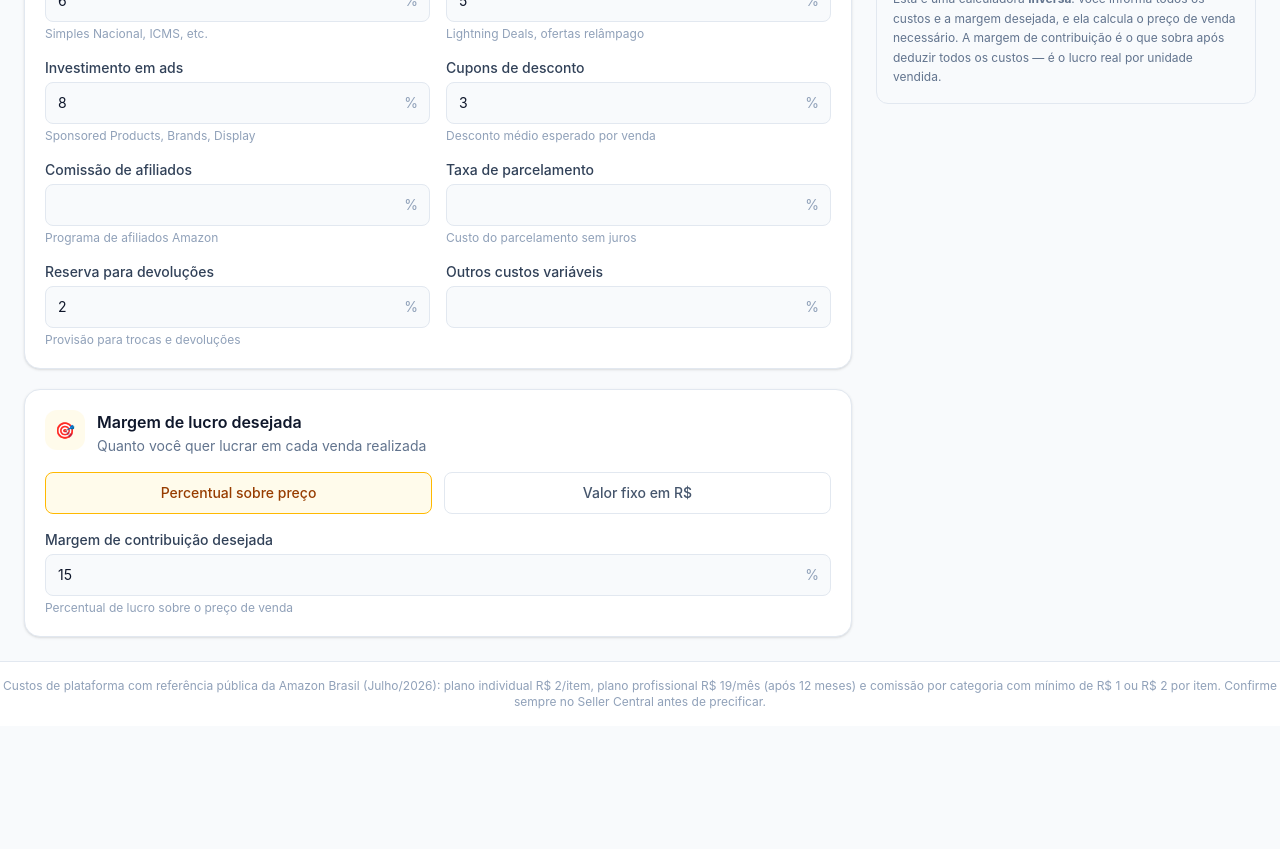
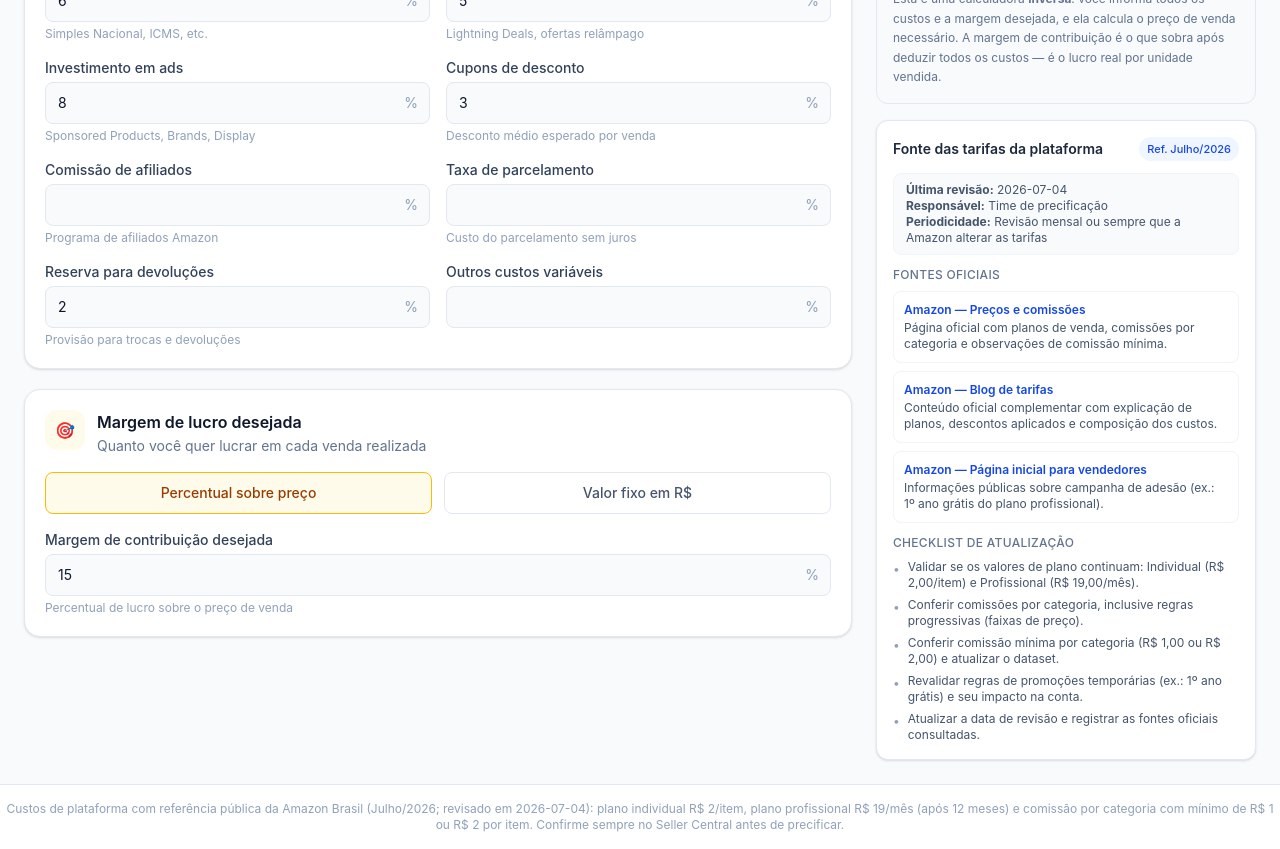
Before and after one commit to leandro608/markplace, a React (Vite) app: page / in a window 1280 px wide. Shown: the part 1160-2009 px from the top of the page. Before the commit the page ends 1886 px from the top, so only its background shows below. Built offline with nearby package versions, Linux system fonts and the light colour scheme.

Commit message:
feat: adicionar card de fontes oficiais e checklist de atualização
Co-authored-by: leandro608 <leandro608@users.noreply.github.com>

```diff
--- a/src/App.tsx
+++ b/src/App.tsx
@@ -1,7 +1,6 @@
 import { useMemo, useState } from 'react'
 import {
   AMAZON_CATEGORIES,
-  AMAZON_COSTS_LAST_UPDATE,
   getCategoryCommissionDescription,
 } from './data/amazonCategories'
 import {
@@ -13,6 +12,8 @@ import { calculatePricing, DEFAULT_INPUTS } from './lib/pricingEngine'
 import type { LogisticsType, MarginType, PricingInputs, SellerPlan } from './types'
 import { CurrencyInput } from './components/CurrencyInput'
 import { PercentInput } from './components/PercentInput'
+import { PLATFORM_COSTS_REFERENCE } from './data/platformReferences'
+import { ReferenceSourcesCard } from './components/ReferenceSourcesCard'
 import { ResultsPanel } from './components/ResultsPanel'
 import { SectionCard } from './components/SectionCard'
 import { SelectField } from './components/SelectField'
@@ -359,14 +360,17 @@ export default function App() {
           </SectionCard>
         </div>
 
-        <aside>
+        <aside className="space-y-4">
           <ResultsPanel result={result} />
+          <ReferenceSourcesCard />
         </aside>
       </main>
 
       <footer className="border-t border-slate-200 bg-white py-4 text-center text-xs text-slate-400">
-        Custos de plataforma com referência pública da Amazon Brasil ({AMAZON_COSTS_LAST_UPDATE}):
-        plano individual R$ 2/item, plano profissional R$ {PROFESSIONAL_PLAN_MONTHLY_FEE_2026}/mês
+        Custos de plataforma com referência pública da Amazon Brasil (
+        {PLATFORM_COSTS_REFERENCE.versionLabel}; revisado em{' '}
+        {PLATFORM_COSTS_REFERENCE.lastReviewedAt}): plano individual R$ 2/item, plano profissional
+        R$ {PROFESSIONAL_PLAN_MONTHLY_FEE_2026}/mês
         (após 12 meses) e comissão por categoria com mínimo de R$ 1 ou R$ 2 por item. Confirme
         sempre no Seller Central antes de precificar.
       </footer>
--- /dev/null
+++ b/src/components/ReferenceSourcesCard.tsx
@@ -0,0 +1,65 @@
+import {
+  PLATFORM_COSTS_REFERENCE,
+  PLATFORM_REFERENCE_SOURCES,
+  PLATFORM_REVIEW_CHECKLIST,
+} from '../data/platformReferences'
+
+export function ReferenceSourcesCard() {
+  return (
+    <section className="rounded-xl border border-slate-200 bg-white p-4 shadow-sm">
+      <div className="mb-3 flex items-center justify-between gap-3">
+        <h3 className="text-sm font-semibold text-slate-800">Fonte das tarifas da plataforma</h3>
+        <span className="rounded-full bg-blue-50 px-2 py-1 text-[11px] font-medium text-blue-700">
+          Ref. {PLATFORM_COSTS_REFERENCE.versionLabel}
+        </span>
+      </div>
+
+      <div className="mb-3 rounded-lg border border-slate-100 bg-slate-50 px-3 py-2 text-xs text-slate-600">
+        <p>
+          <strong>Última revisão:</strong> {PLATFORM_COSTS_REFERENCE.lastReviewedAt}
+        </p>
+        <p>
+          <strong>Responsável:</strong> {PLATFORM_COSTS_REFERENCE.reviewOwner}
+        </p>
+        <p>
+          <strong>Periodicidade:</strong> {PLATFORM_COSTS_REFERENCE.updateCadence}
+        </p>
+      </div>
+
+      <div className="space-y-2">
+        <p className="text-xs font-medium uppercase tracking-wide text-slate-500">
+          Fontes oficiais
+        </p>
+        <ul className="space-y-2">
+          {PLATFORM_REFERENCE_SOURCES.map((source) => (
+            <li key={source.url} className="rounded-lg border border-slate-100 p-2.5 text-xs">
+              <a
+                href={source.url}
+                target="_blank"
+                rel="noreferrer"
+                className="font-semibold text-blue-700 hover:underline"
+              >
+                {source.label}
+              </a>
+              <p className="mt-0.5 text-slate-600">{source.description}</p>
+            </li>
+          ))}
+        </ul>
+      </div>
+
+      <div className="mt-3 space-y-2">
+        <p className="text-xs font-medium uppercase tracking-wide text-slate-500">
+          Checklist de atualização
+        </p>
+        <ul className="space-y-1.5 text-xs text-slate-600">
+          {PLATFORM_REVIEW_CHECKLIST.map((item) => (
+            <li key={item} className="flex gap-2">
+              <span className="mt-0.5 text-slate-400">•</span>
+              <span>{item}</span>
+            </li>
+          ))}
+        </ul>
+      </div>
+    </section>
+  )
+}
--- /dev/null
+++ b/src/data/platformReferences.ts
@@ -0,0 +1,45 @@
+export interface PlatformReferenceSource {
+  label: string
+  url: string
+  description: string
+  official: boolean
+}
+
+export const PLATFORM_COSTS_REFERENCE = {
+  versionLabel: 'Julho/2026',
+  lastReviewedAt: '2026-07-04',
+  reviewOwner: 'Time de precificação',
+  updateCadence: 'Revisão mensal ou sempre que a Amazon alterar as tarifas',
+}
+
+export const PLATFORM_REFERENCE_SOURCES: PlatformReferenceSource[] = [
+  {
+    label: 'Amazon — Preços e comissões',
+    url: 'https://venda.amazon.com.br/precos',
+    description:
+      'Página oficial com planos de venda, comissões por categoria e observações de comissão mínima.',
+    official: true,
+  },
+  {
+    label: 'Amazon — Blog de tarifas',
+    url: 'https://venda.amazon.com.br/sellerblog/investimentos-e-tarifas--quanto-custa-vender-na-amazon',
+    description:
+      'Conteúdo oficial complementar com explicação de planos, descontos aplicados e composição dos custos.',
+    official: true,
+  },
+  {
+    label: 'Amazon — Página inicial para vendedores',
+    url: 'https://venda.amazon.com.br/home',
+    description:
+      'Informações públicas sobre campanha de adesão (ex.: 1º ano grátis do plano profissional).',
+    official: true,
+  },
+]
+
+export const PLATFORM_REVIEW_CHECKLIST: string[] = [
+  'Validar se os valores de plano continuam: Individual (R$ 2,00/item) e Profissional (R$ 19,00/mês).',
+  'Conferir comissões por categoria, inclusive regras progressivas (faixas de preço).',
+  'Conferir comissão mínima por categoria (R$ 1,00 ou R$ 2,00) e atualizar o dataset.',
+  'Revalidar regras de promoções temporárias (ex.: 1º ano grátis) e seu impacto na conta.',
+  'Atualizar a data de revisão e registrar as fontes oficiais consultadas.',
+]
```
Also changed, not shown: 1 other file (tests, documents, lock files or other folders).
